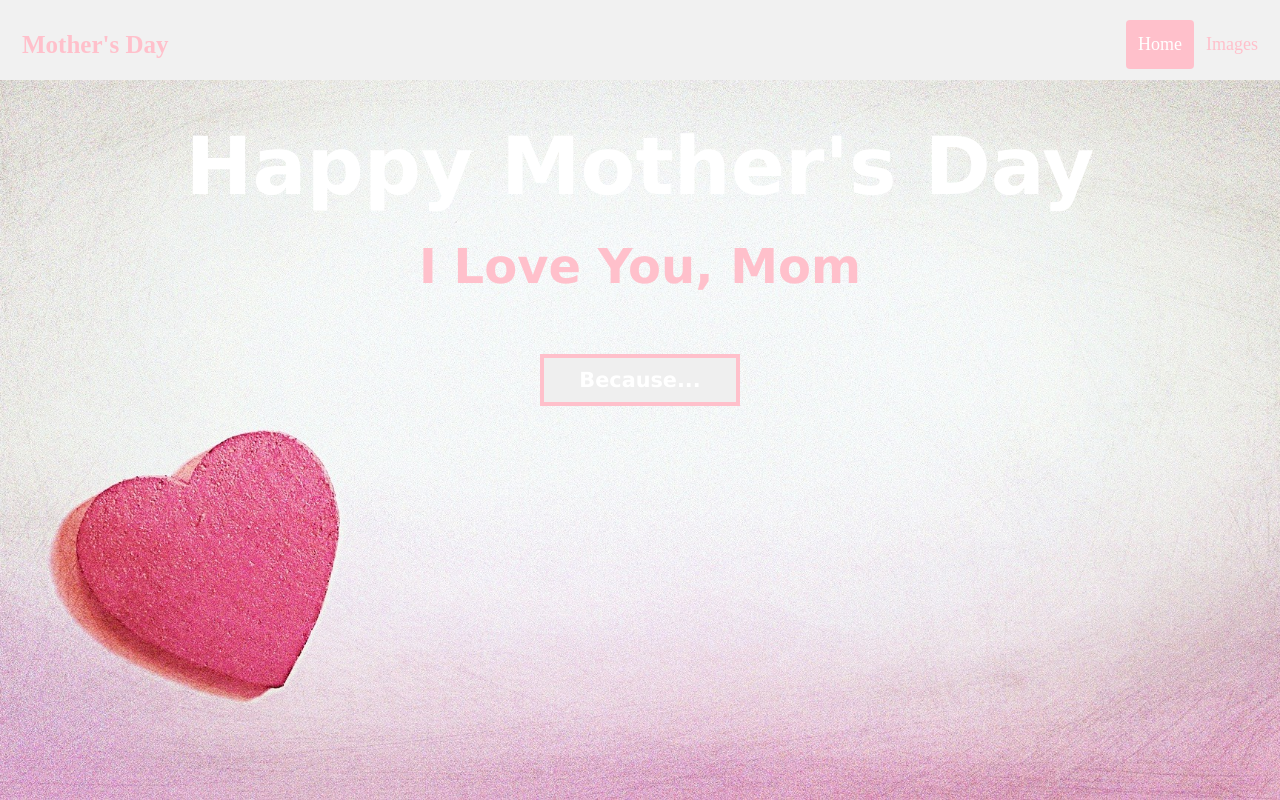
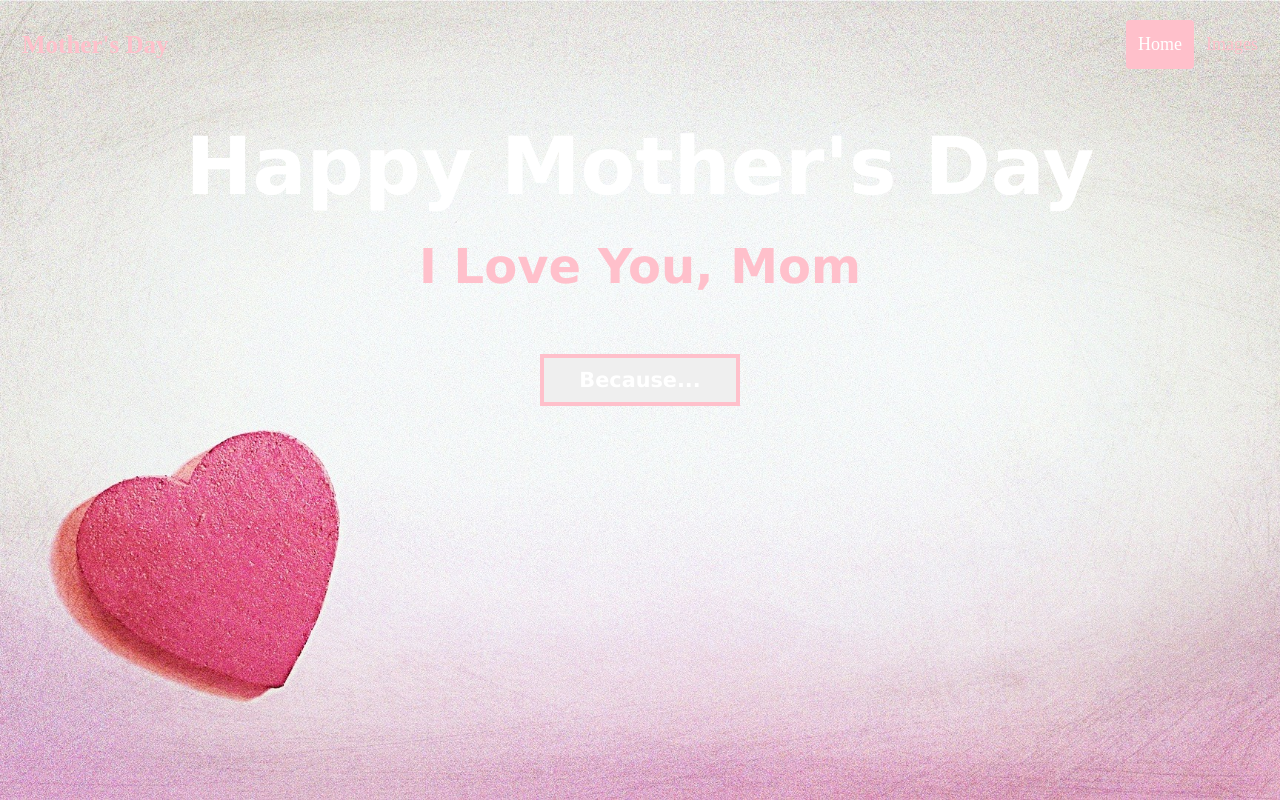
Before and after one commit to nickdurbin/MothersDay, a website: page index.html in a window 1280 px wide. Drawn offline with Linux system fonts and the light colour scheme; a web font is replaced by a local one.

Commit message:
Added a transparent nav background. Still need to mess with font colors.

```diff
--- a/imagescreen.css
+++ b/imagescreen.css
@@ -10,7 +10,7 @@ body {
 .header {
   height: 5rem;
   overflow: hidden;
-  background-color: #f1f1f1;
+  background-color: rgba(255,255,255,0.0);
   padding: 20px 10px;
 }
 
--- a/style.css
+++ b/style.css
@@ -18,7 +18,7 @@ body {
 .header {
   height: 5rem;
   overflow: hidden;
-  background-color: #f1f1f1;
+  background-color: rgba(255,255,255,0.0);
   padding: 20px 10px;
 }
 
```
